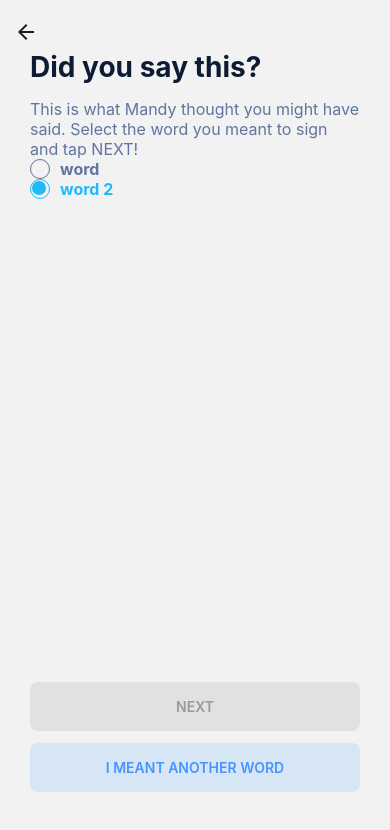
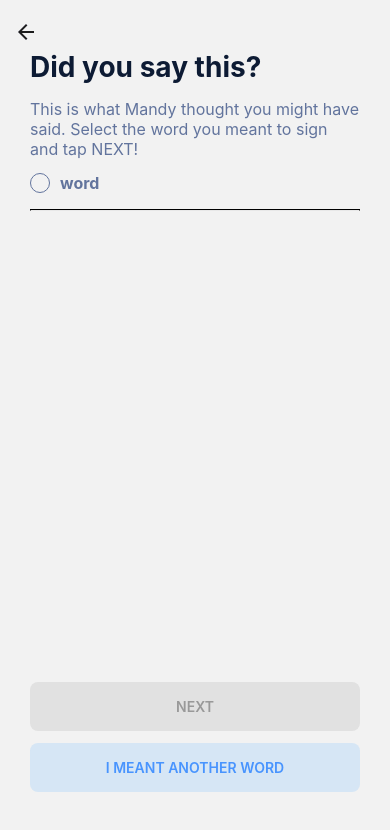
Before and after one commit to sandrineadap/aslmala, a React Native app: screen /WordSelect in a window 390 px wide. Shown: the top 830 px of the page. Built offline with nearby package versions, Linux system fonts and the light colour scheme.

Commit message:
created radio list item component

```diff
--- a/src/components/atoms/RadioButton.js
+++ b/src/components/atoms/RadioButton.js
@@ -1,11 +1,10 @@
 import React from 'react';
-import { Text, View, TouchableOpacity, StyleSheet } from 'react-native';
+import { Text, View, StyleSheet } from 'react-native';
 import globalStyles from '../../../utilities/globalStyles';
 import Colors from '../../../utilities/Color';
 
 const RadioButton = ({ title, selected }) => {
   return (
-    <TouchableOpacity>
       <View style={styles.wrapper}>
         <View style={[
           selected ? [styles.radio, { borderColor: Colors.PRIMARY_BUTTON }]
@@ -18,7 +17,6 @@ const RadioButton = ({ title, selected }) => {
             : [globalStyles.content, { fontWeight: '700' }]
         ]}>{title}</Text>
       </View>
-    </TouchableOpacity>
   )
 }
 
--- /dev/null
+++ b/src/components/molecules/RadioListItem.js
@@ -0,0 +1,37 @@
+import React from 'react';
+import { Text, View, StyleSheet } from 'react-native';
+import globalStyles from '../../../utilities/globalStyles';
+import Colors from '../../../utilities/Color';
+import { RadioButton } from '../atoms/RadioButton';
+
+const RadioListItem = ({ liTitle, liSelected }) => {
+  return (
+    <View style={styles.wrapper}>
+      <RadioButton
+        title={liTitle}
+        selected={liSelected}
+        style={{flex: 1}}
+      />
+      <View style={styles.line}/>
+    </View>
+  )
+}
+
+const styles = StyleSheet.create({
+  wrapper: {
+    flexDirection: 'column',
+    alignItems: 'left',
+    paddingVertical: 14
+  },
+  line: {
+    flex: 1,
+    borderBottomColor: '#E8E8E8',
+    marginVertical: 16,
+    borderWidth: StyleSheet.hairlineWidth,
+    // borderWidth: 3,
+    backgroundColor: 'blue',
+    alignSelf:'stretch'
+  }
+});
+
+export { RadioListItem };
--- a/src/screens/WordSelection.js
+++ b/src/screens/WordSelection.js
@@ -1,10 +1,36 @@
-import { StyleSheet, Image, Text, View, Alert } from 'react-native';
+import React, { useState } from 'react';
+import { StyleSheet, TouchableOpacity, Text, View, Alert } from 'react-native';
 import globalStyles from '../../utilities/globalStyles';
 import { Button, ButtonSecondary } from '../components/atoms/Buttons';
 import { SafeAreaView } from 'react-native-safe-area-context';
 import { RadioButton } from '../components/atoms/RadioButton';
+import { RadioListItem } from '../components/molecules/RadioListItem';
 
 export default function RecordingScreen() {
+	const [selectedRadio, setSelectedRadio] = useState(-1)
+	const predictions = [
+		{
+			id: 0,
+			gloss: 'my',
+		},
+		{
+			id: 1,
+			gloss: 'your',
+		},
+		{
+			id: 2,
+			gloss: 'sorry',
+		},
+		{
+			id: 3,
+			gloss: 'thank you',
+		},
+		{
+			id: 4,
+			gloss: 'please',
+		},
+	]
+
 	return (
 		<SafeAreaView style={styles.container}>
 			<View style={[{ paddingTop: 50, paddingBottom: 40, paddingHorizontal: 30, flex: 1, flexDirection: 'column' }]}>
@@ -14,16 +40,34 @@ export default function RecordingScreen() {
 				</Text>
 				<View style={styles.words}>
 					{/* Where the list of predictions will go. */}
-					<RadioButton
-						title="word"
+					{/* <TouchableOpacity onPress={()=>setSelectedRadio(0)}>
+						<RadioButton
+							title="word"
+							selected={selectedRadio==0}
+						/>
+					</TouchableOpacity>
+					<TouchableOpacity onPress={()=>setSelectedRadio(1)}>
+						<RadioButton
+							title="word 2"
+							selected={selectedRadio==1}
+						/>
+					</TouchableOpacity> */}
+					<RadioListItem
+						liTitle='word'
+						liSelected={false}
 					/>
-					<RadioButton
-						title="word 2"
-						selected={true}
-					/>
+					{/* {
+						predictions.map((item, index) =>
+							<TouchableOpacity key={index} onPress={() => setSelectedRadio(0)}>
+								<RadioButton
+									title={item.gloss}
+									selected={selectedRadio == item.id}
+								/>
+							</TouchableOpacity>)
+					} */}
 				</View>
 				<View style={{ flex: 3, flexDirection: 'row' }}>
-					<View style={{ flex: 1, alignSelf: 'flex-end'}}>
+					<View style={{ flex: 1, alignSelf: 'flex-end' }}>
 						<Button
 							onPress={() => {
 								console.log("NEXT button pressed.");
@@ -61,7 +105,7 @@ const styles = StyleSheet.create({
 		flex: 1,
 		//alignItems: 'center',
 	},
-	items: {
+	words: {
 
 	}
 });
```
